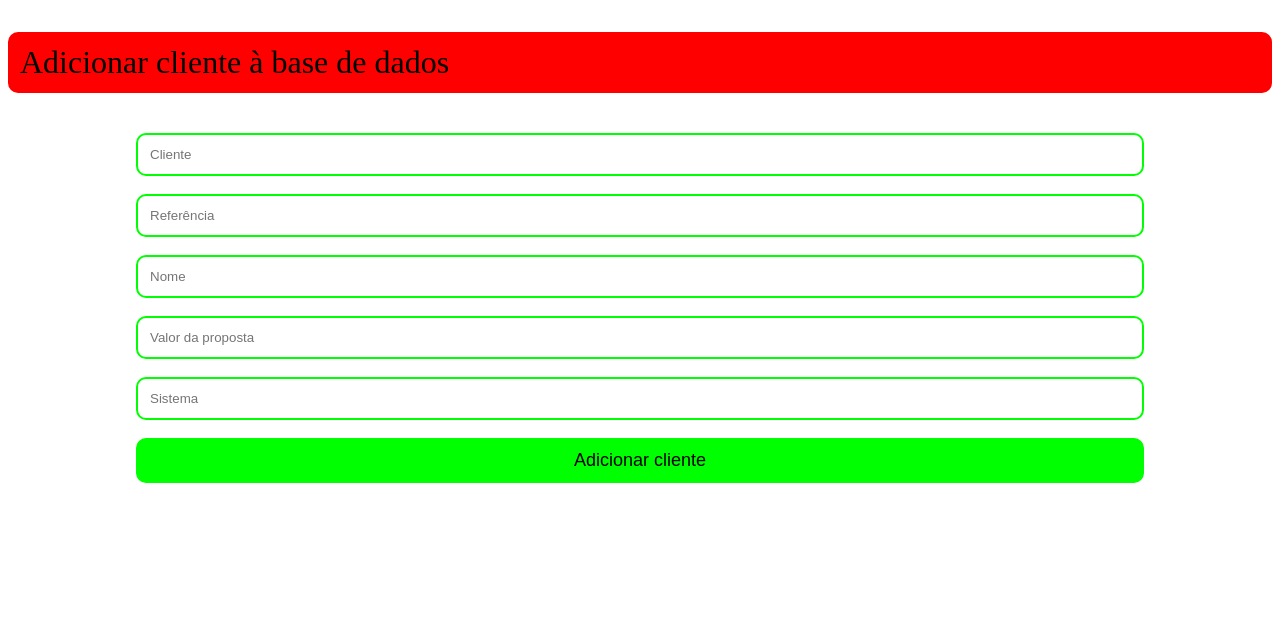
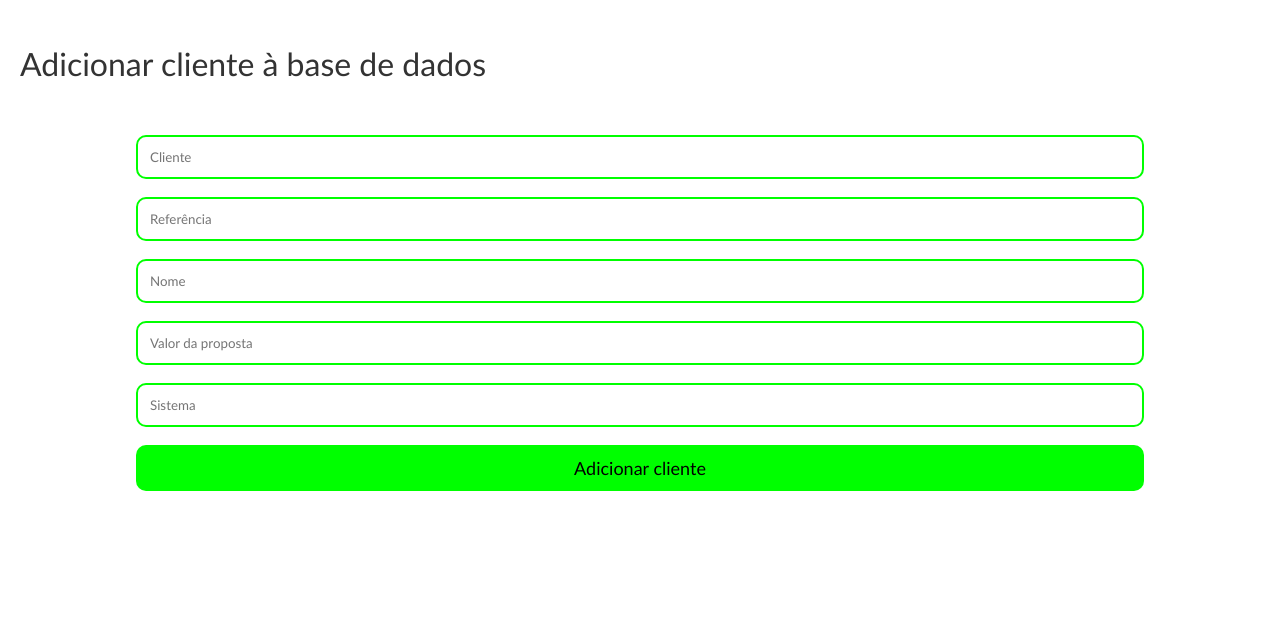
Before and after one commit to GomesGuilhermePT07/geralseg, a PHP site: page /add-client.php in a window 1280 px wide. Shown: the top 626 px of the page. Run offline with PHP 8.4, Linux system fonts and the light colour scheme.

Commit message:
add font

```diff
--- a/assets/css/style.css
+++ b/assets/css/style.css
@@ -1,6 +1,6 @@
-/* body{
-    background-color: red;
-} */
+*{
+    font-family: 'Gill Sans MT';
+}
 
 :root{
     --primary-color: #333;
@@ -13,7 +13,7 @@
 }
 
 .add-client-db{
-    background-color: red; /* VERMELHO PARA TESTES */
+    color: var(--primary-color);
     padding: 12px;
     font-size: 2rem;
     border-radius: 10px;
```
